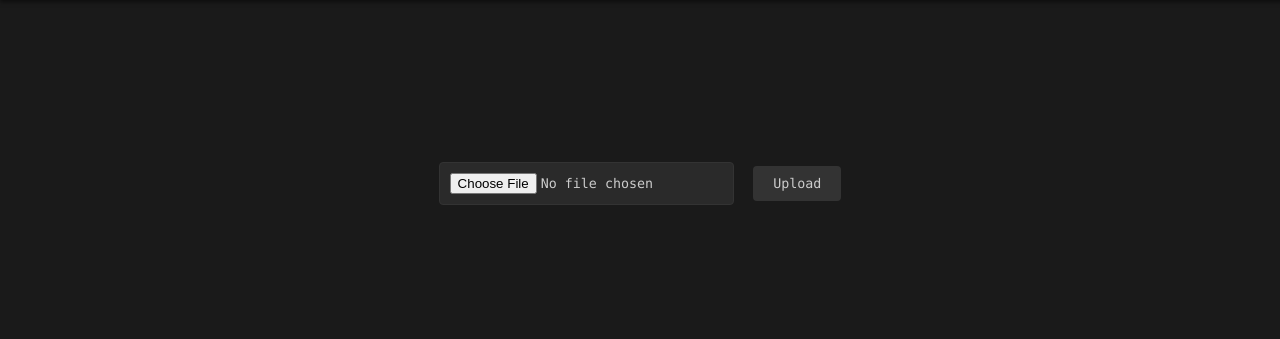
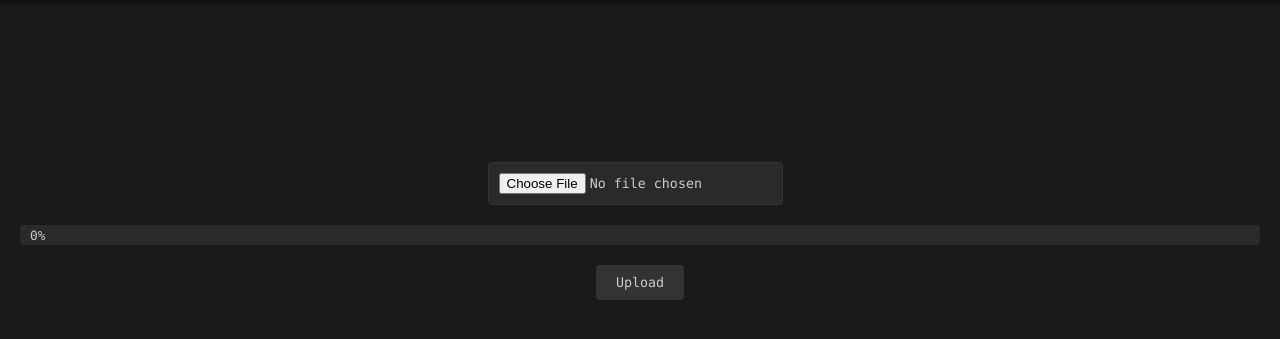
Before and after one commit to neledov/harry-parser, a Flask app: page / in a window 1280 px wide. Shown: the part 48-387 px from the top of the page. Run offline with Flask 3, Linux system fonts and the light colour scheme; the visitor is signed in with stand-in values (Sample User, id 1); data that the repository does not hold is empty; parts of the project's set-up code (start-up, migrations or seed data) failed here and were passed over; some libraries are stand-ins or nearby versions.

Commit message:
added progress bar during upload

```diff
--- a/app.py
+++ b/app.py
@@ -22,6 +22,7 @@ app.config['SECRET_KEY'] = os.environ.get('SECRET_KEY', 'your_default_secret_key
 app.config['SQLALCHEMY_DATABASE_URI'] = 'sqlite:///harry.db'
 app.config['SQLALCHEMY_TRACK_MODIFICATIONS'] = False
 app.config['UPLOAD_FOLDER'] = 'uploads'
+app.config['MAX_CONTENT_LENGTH'] = 100 * 1024 * 1024  # 100MB max file size
 
 # Compression settings
 app.config['COMPRESS_ALGORITHM'] = 'gzip'
@@ -164,38 +165,47 @@ def logout():
 def upload_file():
     if request.method == 'POST':
         if 'harfile' not in request.files:
-            flash('No file part')
-            return redirect(request.url)
+            return jsonify({'error': 'No file part'}), 400
 
         file = request.files['harfile']
         if file.filename == '':
-            flash('No selected file')
-            return redirect(request.url)
+            return jsonify({'error': 'No selected file'}), 400
 
         if file and allowed_file(file.filename):
-            filename = secure_filename(file.filename)
+            try:
+                filename = secure_filename(file.filename)
+                user_upload_dir = current_user.get_user_upload_folder()
+                Path(user_upload_dir).mkdir(parents=True, exist_ok=True)
 
-            user_upload_dir = current_user.get_user_upload_folder()
-            Path(user_upload_dir).mkdir(parents=True, exist_ok=True)
+                filepath = os.path.join(user_upload_dir, filename)
 
-            filepath = os.path.join(user_upload_dir, filename)
-            file.save(filepath)
+                # Stream the file to disk in chunks
+                chunk_size = 8192
+                file_size = 0
+                with open(filepath, 'wb') as f:
+                    while True:
+                        chunk = file.stream.read(chunk_size)
+                        if not chunk:
+                            break
+                        file_size += len(chunk)
+                        f.write(chunk)
 
-            filesize = os.path.getsize(filepath)
+                har_file = HARFile(
+                    filename=filename,
+                    filesize=file_size,
+                    user_id=current_user.id
+                )
+                db.session.add(har_file)
+                db.session.commit()
 
-            har_file = HARFile(
-                filename=filename,
-                filesize=filesize,
-                user_id=current_user.id
-            )
-            db.session.add(har_file)
-            db.session.commit()
+                logging.info(f"User {current_user.username} uploaded HAR file: {filename}")
+                return jsonify({'filename': filename, 'success': True})
 
-            logging.info(f"User {current_user.username} uploaded HAR file: {filename}")
-            return redirect(url_for('processing', filename=filename))
+            except Exception as e:
+                logging.error(f"Upload error: {str(e)}")
+                return jsonify({'error': 'Upload failed'}), 500
 
-        flash('Invalid file type. Please upload a .har file.')
-        return redirect(request.url)
+        return jsonify({'error': 'Invalid file type'}), 400
 
     user_files = get_user_files(current_user.id)
     return render_template('upload.html', app_name='HARRY', files=user_files)
--- a/static/css/style.css
+++ b/static/css/style.css
@@ -1052,3 +1052,36 @@ body {
   .clear-cache-btn:hover {
       background: #404040;
   }
+
+  .upload-progress {
+    margin: 20px 0;
+    background: #2A2A2A;
+    border-radius: 4px;
+    overflow: hidden;
+    height: 20px;
+    position: relative;
+}
+
+.progress-details {
+    position: absolute;
+    top: 0;
+    left: 0;
+    right: 0;
+    height: 100%;
+    display: flex;
+    justify-content: space-between;
+    align-items: center;
+    padding: 0 10px;
+    color: #CCCCCC;
+    font-size: 0.8em;
+    z-index: 1;
+}
+
+.progress-bar {
+    height: 100%;
+    background: #CCCCCC;
+    width: 0;
+    transition: width 0.3s ease;
+    position: absolute;
+    opacity: 0.3;
+}
--- a/templates/upload.html
+++ b/templates/upload.html
@@ -1,8 +1,15 @@
 {% extends "base.html" %}
 {% block content %}
 <div class="upload-container">
-    <form method="post" enctype="multipart/form-data">
+    <form method="post" enctype="multipart/form-data" id="upload-form">
         <input type="file" name="harfile" accept=".har" aria-label="Upload HAR File" required>
+        <div class="upload-progress hidden">
+            <div class="progress-bar"></div>
+            <div class="progress-details">
+                <span class="upload-percentage">0%</span>
+                <span class="time-remaining"></span>
+            </div>
+        </div>
         <input type="submit" value="Upload">
     </form>
 
@@ -36,7 +43,12 @@
 
 <script type="module">
     import { debounce } from '/static/js/utils/helpers.js';
+    import { handleFileUpload } from '/static/js/utils/upload.js';
 
+    // Initialize file upload handler
+    handleFileUpload();
+
+    // Setup file search functionality
     const fileSearch = document.getElementById("file-search");
     if (fileSearch) {
         fileSearch.addEventListener("input", debounce(() => {
```
